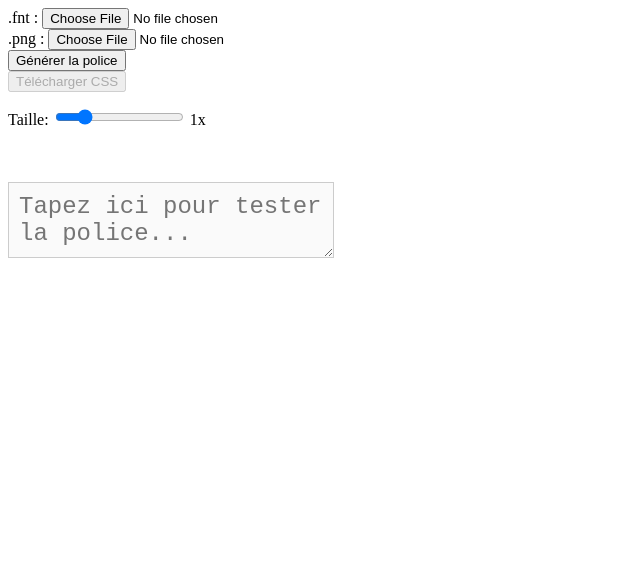
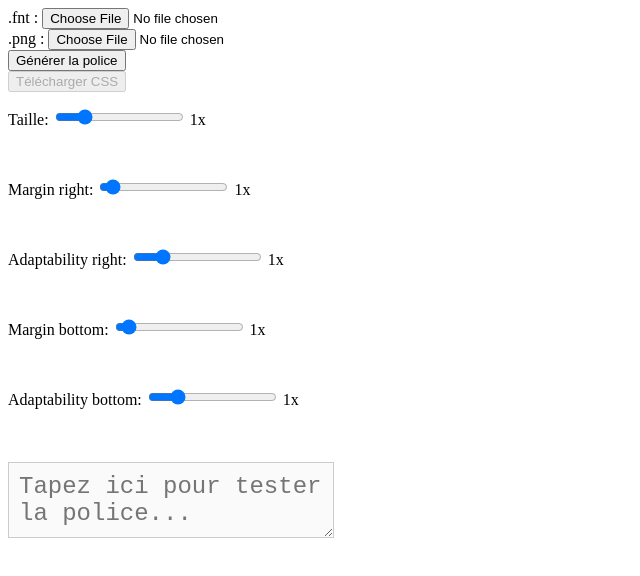
Before and after one commit to MialaProg/fnt-png-to-css, a plain HTML site: page index.html in a window 1280 px wide. Shown: the whole page, without its empty margins (0-640 px from the left). Drawn offline with Linux system fonts and the light colour scheme.

Commit message:
Update index.html

```diff
--- a/index.html
+++ b/index.html
@@ -37,17 +37,61 @@
            max="3"
            step="0.1"
            value="1"
-           oninput="updateScale(this.value)">
-    <span id="scaleValue">1x</span>
+           oninput="updateScale(this.value, 'size')">
+    <span id="scaleValue-size">1x</span>
+  </div><br>
+  <div style="margin: 15px 0">
+    Margin right:
+    <input type="range"
+           id="sizeSlider"
+           min="0.5"
+           max="10"
+           step="0.1"
+           value="1"
+           oninput="updateScale(this.value, 'right')">
+    <span id="scaleValue-right">1x</span>
+  </div><br>
+  <div style="margin: 15px 0">
+    Adaptability right:
+    <input type="range"
+           id="sizeSlider"
+           min="0.5"
+           max="3"
+           step="0.1"
+           value="1"
+           oninput="updateScale(this.value, 'adaptR')">
+    <span id="scaleValue-adaptR">1x</span>
+  </div><br>
+  <div style="margin: 15px 0">
+    Margin bottom:
+    <input type="range"
+           id="sizeSlider"
+           min="0.5"
+           max="10"
+           step="0.1"
+           value="1"
+           oninput="updateScale(this.value, 'bottom')">
+    <span id="scaleValue-bottom">1x</span>
+  </div><br>
+  <div style="margin: 15px 0">
+    Adaptability bottom:
+    <input type="range"
+           id="sizeSlider"
+           min="0.5"
+           max="3"
+           step="0.1"
+           value="1"
+           oninput="updateScale(this.value, 'adaptB')">
+    <span id="scaleValue-adaptB">1x</span>
   </div>
   <br>
   <textarea id="testArea" placeholder="Tapez ici pour tester la police..." disabled></textarea>
 
   <script>
     // Nouvelle fonction pour gérer le redimensionnement
-    function updateScale(value) {
-      document.documentElement.style.setProperty('--mifont-size', value);
-      document.getElementById('scaleValue').textContent = value + 'x';
+    function updateScale(value,prop) {
+      document.documentElement.style.setProperty('--mifont-'+prop, value);
+      document.getElementById('scaleValue-'+prop).textContent = value + 'x';
     }
 
     // Le reste du script reste inchangé...
@@ -92,12 +136,16 @@
     function injectCSS(chars, pngDataURL) {
       let css = `:root {
       --mifont-size: 1; /* Variable CSS pour le contrôle de l'échelle */
+      --mifont-adaptB: 1;
+      --mifont-adaptR: 1;
+      --mifont-right: 4.5;
+      --mifont-bottom: 5;
     }
     .mibmp-font {
       transform: scale(var(--mifont-size));
       /*transform-origin: left bottom;*/
-      margin-right: calc(-4.5em * 1/var(--mifont-size)); /* Ajustement dynamique des marges */
-      margin-bottom: calc(-5em * var(--mifont-size));
+      margin-right: calc(-(--mifont-right)em * 1/(--mifont-adaptR)*var(--mifont-size)); /* Ajustement dynamique des marges */
+      margin-bottom: calc(-(--mifont-bottom)em * (--mifont-adaptB)*var(--mifont-size));
       display: inline-block;
       background-image: url('${pngDataURL}');
       image-rendering: pixelated;
```
